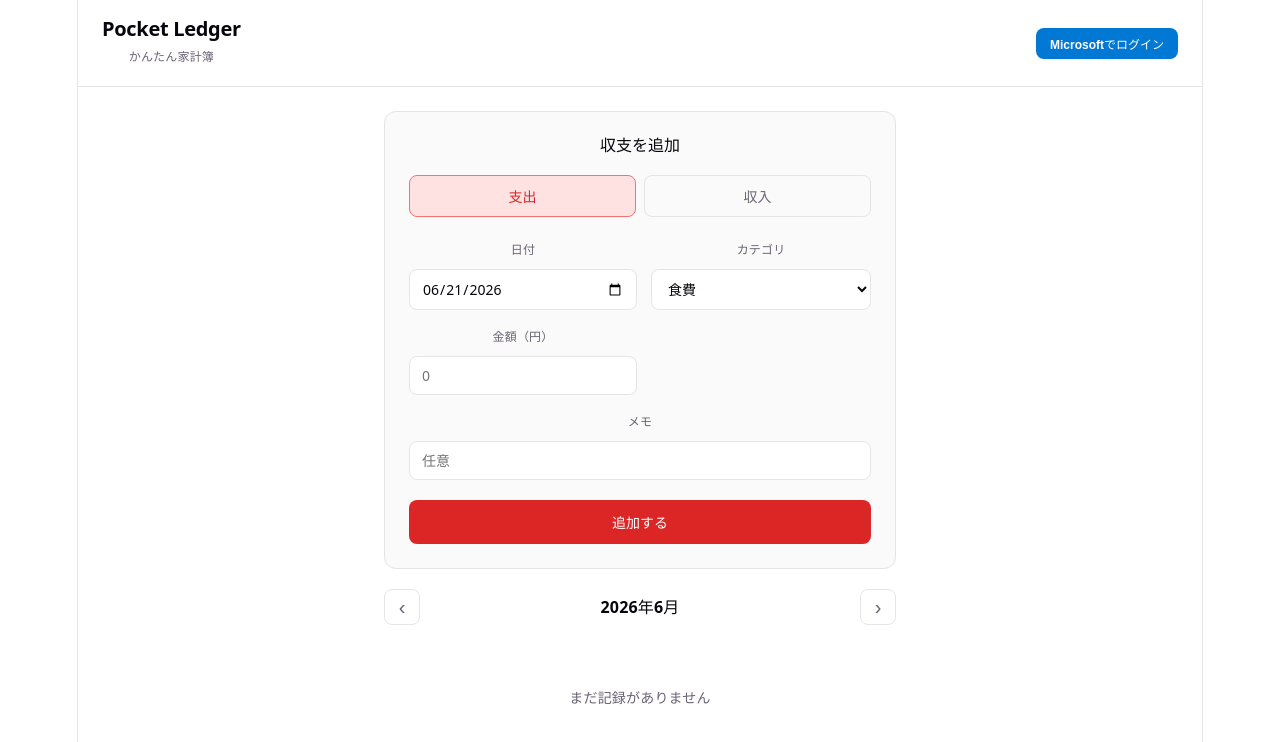
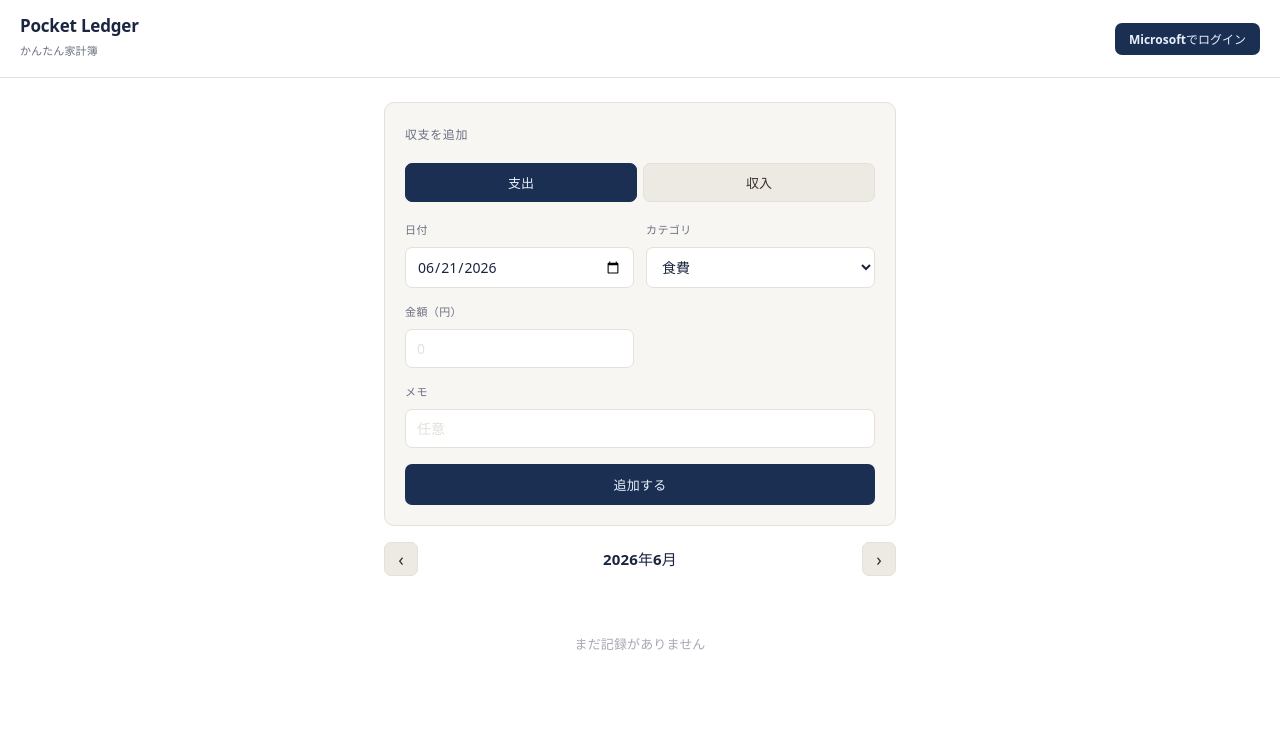
Before and after one commit to rakunanosa/Billionair-Project, a React (Vite) app: page / in a window 1280 px wide. Shown: the top 742 px of the page. Built offline with nearby package versions, Linux system fonts and the light colour scheme.

Commit message:
design: navy + beige-gray theme with white base
Co-Authored-By: Claude Sonnet 4.6 <noreply@anthropic.com>

```diff
--- a/src/App.css
+++ b/src/App.css
@@ -6,13 +6,26 @@
 }
 
 .app-header {
-  padding: 16px 24px;
+  padding: 14px 20px;
   border-bottom: 1px solid var(--border);
   display: flex;
   align-items: center;
   justify-content: space-between;
   gap: 12px;
   flex-wrap: wrap;
+}
+
+.app-title {
+  font-size: 17px;
+  font-weight: 700;
+  color: var(--text-h);
+  letter-spacing: -0.2px;
+}
+
+.app-subtitle {
+  font-size: 11px;
+  color: var(--text);
+  margin-top: 1px;
 }
 
 .app-header__actions {
@@ -23,27 +36,12 @@
   justify-content: flex-end;
 }
 
-.app-title {
-  font-size: 20px;
-  font-weight: 700;
-  color: var(--text-h);
-  margin: 0;
-  letter-spacing: -0.3px;
-}
-
-.app-subtitle {
-  font-size: 12px;
-  color: var(--text);
-  margin: 2px 0 0;
-}
-
 .app-main {
   flex: 1;
   padding: 16px;
   max-width: 560px;
   width: 100%;
   margin: 0 auto;
-  box-sizing: border-box;
 
   @media (min-width: 560px) {
     padding: 24px;
@@ -51,5 +49,5 @@
 }
 
 .app-section-gap {
-  height: 20px;
+  height: 16px;
 }
--- a/src/components/MonthNav.css
+++ b/src/components/MonthNav.css
@@ -12,46 +12,44 @@
 }
 
 .month-nav__label {
-  font-size: 16px;
+  font-size: 15px;
   font-weight: 700;
   color: var(--text-h);
   min-width: 90px;
   text-align: center;
 }
 
+/* ベージュグレーのボタン */
 .month-nav__arrow {
-  background: none;
+  background: var(--accent-light);
   border: 1.5px solid var(--border);
-  border-radius: 8px;
-  width: 36px;
-  height: 36px;
-  font-size: 20px;
-  line-height: 1;
+  border-radius: 7px;
+  width: 34px;
+  height: 34px;
+  font-size: 18px;
   cursor: pointer;
-  color: var(--text);
+  color: var(--accent-text);
   display: flex;
   align-items: center;
   justify-content: center;
-  transition: border-color 0.15s, color 0.15s;
+  transition: all 0.15s;
 }
 
 .month-nav__arrow:hover {
-  border-color: var(--accent);
-  color: var(--accent);
+  background: #e0dbd3;
 }
 
 .month-nav__today {
-  background: none;
+  background: var(--accent-light);
   border: 1.5px solid var(--border);
   border-radius: 6px;
   padding: 3px 10px;
-  font-size: 12px;
-  color: var(--text);
+  font-size: 11px;
+  color: var(--accent-text);
   cursor: pointer;
-  transition: border-color 0.15s, color 0.15s;
+  transition: all 0.15s;
 }
 
 .month-nav__today:hover {
-  border-color: var(--accent);
-  color: var(--accent);
+  background: #e0dbd3;
 }
--- a/src/components/SyncButton.css
+++ b/src/components/SyncButton.css
@@ -6,36 +6,36 @@
   justify-content: flex-end;
 }
 
+/* 共通ベース：紺 */
 .sync-btn {
   padding: 7px 14px;
   border: none;
-  border-radius: 8px;
+  border-radius: 7px;
+  background: var(--navy);
+  color: var(--navy-text);
   font-size: 12px;
   font-weight: 600;
   cursor: pointer;
   white-space: nowrap;
-  transition: opacity 0.15s;
+  transition: background 0.15s;
 }
 
-.sync-btn:hover { opacity: 0.85; }
-
-.sync-btn--login {
-  background: #0078d4;
-  color: #fff;
+.sync-btn:hover {
+  background: var(--navy-hover);
 }
 
-.sync-btn--sync {
-  background: #16a34a;
-  color: #fff;
+/* ログアウト（アカウント名）：ベージュグレー */
+.sync-btn--logout {
+  background: var(--accent-light);
+  color: var(--accent-text);
+  border: 1.5px solid var(--border);
+  max-width: 130px;
+  overflow: hidden;
+  text-overflow: ellipsis;
 }
 
-.sync-btn--logout {
-  background: transparent;
-  border: 1.5px solid var(--border);
-  color: var(--text);
-  max-width: 120px;
-  overflow: hidden;
-  text-overflow: ellipsis;
+.sync-btn--logout:hover {
+  background: #e0dbd3;
 }
 
 .sync-status {
@@ -44,5 +44,5 @@
 }
 
 .sync-status--syncing { color: var(--text); }
-.sync-status--done { color: #16a34a; }
-.sync-status--error { color: #dc2626; }
+.sync-status--done    { color: var(--income-color); }
+.sync-status--error   { color: var(--expense-color); }
--- a/src/components/TransactionForm.css
+++ b/src/components/TransactionForm.css
@@ -1,68 +1,55 @@
 .tx-form {
   background: var(--surface);
   border: 1px solid var(--border);
-  border-radius: 12px;
-  padding: 24px;
+  border-radius: 10px;
+  padding: 20px;
   display: flex;
   flex-direction: column;
-  gap: 20px;
+  gap: 16px;
 }
 
 .tx-form__title {
-  font-size: 16px;
+  font-size: 12px;
   font-weight: 600;
-  color: var(--text-h);
-  margin: 0;
-  letter-spacing: 0;
+  color: var(--text);
+  letter-spacing: 0.6px;
+  text-transform: uppercase;
 }
 
 .tx-form__type-toggle {
   display: flex;
-  gap: 8px;
+  gap: 6px;
 }
 
+/* 非アクティブ：ベージュグレー */
 .toggle-btn {
   flex: 1;
-  padding: 10px;
+  padding: 9px;
   border: 1.5px solid var(--border);
-  border-radius: 8px;
-  background: transparent;
-  color: var(--text);
-  font-size: 14px;
+  border-radius: 7px;
+  background: var(--accent-light);
+  color: var(--accent-text);
+  font-size: 13px;
   font-weight: 500;
   cursor: pointer;
   transition: all 0.15s;
 }
 
-.toggle-btn.active.expense {
-  background: #fee2e2;
-  border-color: #f87171;
-  color: #dc2626;
+.toggle-btn:hover {
+  background: #e0dbd3;
 }
 
-.toggle-btn.active.income {
-  background: #dcfce7;
-  border-color: #4ade80;
-  color: #16a34a;
-}
-
-@media (prefers-color-scheme: dark) {
-  .toggle-btn.active.expense {
-    background: rgba(220, 38, 38, 0.15);
-    border-color: #f87171;
-    color: #fca5a5;
-  }
-  .toggle-btn.active.income {
-    background: rgba(22, 163, 74, 0.15);
-    border-color: #4ade80;
-    color: #86efac;
-  }
+/* アクティブ：紺 */
+.toggle-btn.active {
+  background: var(--navy);
+  border-color: var(--navy);
+  color: var(--navy-text);
 }
 
 .tx-form__fields {
   display: grid;
   grid-template-columns: 1fr 1fr;
-  gap: 14px;
+  gap: 12px;
 
   @media (max-width: 400px) {
     grid-template-columns: 1fr;
@@ -72,7 +59,7 @@
 .field {
   display: flex;
   flex-direction: column;
-  gap: 6px;
+  gap: 5px;
 }
 
 .field--full {
@@ -80,49 +67,47 @@
 }
 
 .field span {
-  font-size: 12px;
-  font-weight: 500;
+  font-size: 11px;
+  font-weight: 600;
   color: var(--text);
+  letter-spacing: 0.4px;
 }
 
 .field input,
 .field select {
-  padding: 9px 12px;
+  padding: 9px 11px;
   border: 1.5px solid var(--border);
-  border-radius: 8px;
+  border-radius: 7px;
   background: var(--bg);
   color: var(--text-h);
   font-size: 14px;
-  font-family: inherit;
   outline: none;
   transition: border-color 0.15s;
 }
 
 .field input:focus,
 .field select:focus {
-  border-color: var(--accent);
+  border-color: var(--navy);
 }
 
+.field input::placeholder {
+  color: var(--border);
+}
+
+/* 追加ボタン：紺 */
 .tx-form__submit {
-  padding: 12px;
+  padding: 11px;
   border: none;
-  border-radius: 8px;
-  font-size: 14px;
+  border-radius: 7px;
+  background: var(--navy);
+  color: var(--navy-text);
+  font-size: 13px;
   font-weight: 600;
   cursor: pointer;
-  transition: opacity 0.15s;
+  transition: background 0.15s;
+  letter-spacing: 0.2px;
 }
 
 .tx-form__submit:hover {
-  opacity: 0.85;
+  background: var(--navy-hover);
 }
-
-.tx-form__submit.expense {
-  background: #dc2626;
-  color: #fff;
-}
-
-.tx-form__submit.income {
-  background: #16a34a;
-  color: #fff;
-}
--- a/src/components/TransactionList.css
+++ b/src/components/TransactionList.css
@@ -1,16 +1,17 @@
 .tx-list__empty {
   text-align: center;
   color: var(--text);
-  font-size: 14px;
+  font-size: 13px;
   padding: 40px 0;
+  opacity: 0.6;
 }
 
 .tx-list__summary {
   display: flex;
-  border: 1px solid var(--border);
-  border-radius: 12px;
+  background: var(--navy);
+  border-radius: 10px;
   overflow: hidden;
-  margin-bottom: 16px;
+  margin-bottom: 14px;
 }
 
 .summary-item {
@@ -24,27 +25,24 @@
 
 .summary-divider {
   width: 1px;
-  background: var(--border);
+  background: rgba(255,255,255,0.15);
 }
 
 .summary-label {
-  font-size: 11px;
-  color: var(--text);
+  font-size: 10px;
+  color: rgba(232, 240, 252, 0.6);
+  letter-spacing: 0.5px;
+  text-transform: uppercase;
 }
 
 .summary-amount {
   font-size: 15px;
   font-weight: 700;
-  color: var(--text-h);
+  color: var(--navy-text);
 }
 
-.summary-amount.positive { color: #16a34a; }
-.summary-amount.negative { color: #dc2626; }
-
-@media (prefers-color-scheme: dark) {
-  .summary-amount.positive { color: #86efac; }
-  .summary-amount.negative { color: #fca5a5; }
-}
+.summary-amount.positive { color: #7ecfaa; }
+.summary-amount.negative { color: #f0a090; }
 
 .tx-list__items {
   list-style: none;
@@ -52,17 +50,17 @@
   margin: 0;
   display: flex;
   flex-direction: column;
-  gap: 8px;
+  gap: 6px;
 }
 
 .tx-item {
   display: flex;
   align-items: center;
   justify-content: space-between;
-  padding: 12px 14px;
+  padding: 11px 14px;
   border: 1px solid var(--border);
-  border-radius: 10px;
-  background: var(--surface);
+  border-radius: 8px;
+  background: var(--bg);
   gap: 12px;
 }
 
@@ -74,18 +72,19 @@
 }
 
 .tx-item__date {
-  font-size: 11px;
+  font-size: 10px;
   color: var(--text);
+  opacity: 0.7;
 }
 
 .tx-item__category {
-  font-size: 14px;
-  font-weight: 500;
+  font-size: 13px;
+  font-weight: 600;
   color: var(--text-h);
 }
 
 .tx-item__memo {
-  font-size: 12px;
+  font-size: 11px;
   color: var(--text);
   overflow: hidden;
   text-overflow: ellipsis;
@@ -100,31 +99,26 @@
 }
 
 .tx-item__amount {
-  font-size: 15px;
+  font-size: 14px;
   font-weight: 700;
 }
 
-.tx-item.expense .tx-item__amount { color: #dc2626; }
-.tx-item.income .tx-item__amount { color: #16a34a; }
-
-@media (prefers-color-scheme: dark) {
-  .tx-item.expense .tx-item__amount { color: #fca5a5; }
-  .tx-item.income .tx-item__amount { color: #86efac; }
-}
+.tx-item.expense .tx-item__amount { color: var(--expense-color); }
+.tx-item.income .tx-item__amount  { color: var(--income-color); }
 
 .tx-item__delete {
   background: none;
   border: none;
-  color: var(--text);
+  color: var(--border);
   cursor: pointer;
   font-size: 16px;
   line-height: 1;
-  padding: 2px 4px;
+  padding: 2px 5px;
   border-radius: 4px;
   transition: color 0.15s, background 0.15s;
 }
 
 .tx-item__delete:hover {
-  color: #dc2626;
-  background: #fee2e2;
+  color: var(--expense-color);
+  background: #fdf0ee;
 }
--- a/src/index.css
+++ b/src/index.css
@@ -1,113 +1,40 @@
 :root {
-  --text: #6b6375;
-  --text-h: #08060d;
-  --bg: #fff;
-  --surface: #fafafa;
-  --border: #e5e4e7;
-  --code-bg: #f4f3ec;
-  --accent: #aa3bff;
-  --accent-bg: rgba(170, 59, 255, 0.1);
-  --accent-border: rgba(170, 59, 255, 0.5);
-  --social-bg: rgba(244, 243, 236, 0.5);
-  --shadow:
-    rgba(0, 0, 0, 0.1) 0 10px 15px -3px, rgba(0, 0, 0, 0.05) 0 4px 6px -2px;
+  --bg: #ffffff;
+  --surface: #f7f6f3;
+  --border: #e4e0da;
+  --text: #6b7080;
+  --text-h: #1a2540;
 
-  --sans: system-ui, 'Segoe UI', Roboto, sans-serif;
-  --heading: system-ui, 'Segoe UI', Roboto, sans-serif;
-  --mono: ui-monospace, Consolas, monospace;
+  /* メインカラー：紺 */
+  --navy: #1a2f52;
+  --navy-hover: #243d6a;
+  --navy-text: #e8f0fc;
 
-  font: 18px/145% var(--sans);
-  letter-spacing: 0.18px;
-  color-scheme: light dark;
+  /* アクセント：ベージュグレー */
+  --accent: #9a8f7e;
+  --accent-light: #ede9e3;
+  --accent-hover: #7a6f60;
+  --accent-text: #3a3028;
+
+  /* 収支カラー（一覧の金額のみ） */
+  --income-color: #2d6e50;
+  --expense-color: #a04030;
+
+  font: 16px/150% system-ui, 'Segoe UI', sans-serif;
+  letter-spacing: 0.12px;
   color: var(--text);
   background: var(--bg);
   font-synthesis: none;
   text-rendering: optimizeLegibility;
   -webkit-font-smoothing: antialiased;
-  -moz-osx-font-smoothing: grayscale;
-
-  @media (max-width: 1024px) {
-    font-size: 16px;
-  }
 }
 
-@media (prefers-color-scheme: dark) {
-  :root {
-    --text: #9ca3af;
-    --text-h: #f3f4f6;
-    --bg: #16171d;
-    --surface: #1e1f26;
-    --border: #2e303a;
-    --code-bg: #1f2028;
-    --accent: #c084fc;
-    --accent-bg: rgba(192, 132, 252, 0.15);
-    --accent-border: rgba(192, 132, 252, 0.5);
-    --social-bg: rgba(47, 48, 58, 0.5);
-    --shadow:
-      rgba(0, 0, 0, 0.4) 0 10px 15px -3px, rgba(0, 0, 0, 0.25) 0 4px 6px -2px;
-  }
+* { box-sizing: border-box; }
 
-  #social .button-icon {
-    filter: invert(1) brightness(2);
-  }
-}
+body { margin: 0; background: var(--bg); }
 
-body {
-  margin: 0;
-}
+h1, h2 { font-weight: 600; color: var(--text-h); margin: 0; }
 
-#root {
-  width: 1126px;
-  max-width: 100%;
-  margin: 0 auto;
-  text-align: center;
-  border-inline: 1px solid var(--border);
-  min-height: 100svh;
-  display: flex;
-  flex-direction: column;
-  box-sizing: border-box;
-}
+p { margin: 0; }
 
-h1,
-h2 {
-  font-family: var(--heading);
-  font-weight: 500;
-  color: var(--text-h);
-}
-
-h1 {
-  font-size: 56px;
-  letter-spacing: -1.68px;
-  margin: 32px 0;
-  @media (max-width: 1024px) {
-    font-size: 36px;
-    margin: 20px 0;
-  }
-}
-h2 {
-  font-size: 24px;
-  line-height: 118%;
-  letter-spacing: -0.24px;
-  margin: 0 0 8px;
-  @media (max-width: 1024px) {
-    font-size: 20px;
-  }
-}
-p {
-  margin: 0;
-}
-
-code,
-.counter {
-  font-family: var(--mono);
-  display: inline-flex;
-  border-radius: 4px;
-  color: var(--text-h);
-}
-
-code {
-  font-size: 15px;
-  line-height: 135%;
-  padding: 4px 8px;
-  background: var(--code-bg);
-}
+input, select, button { font-family: inherit; }
```
